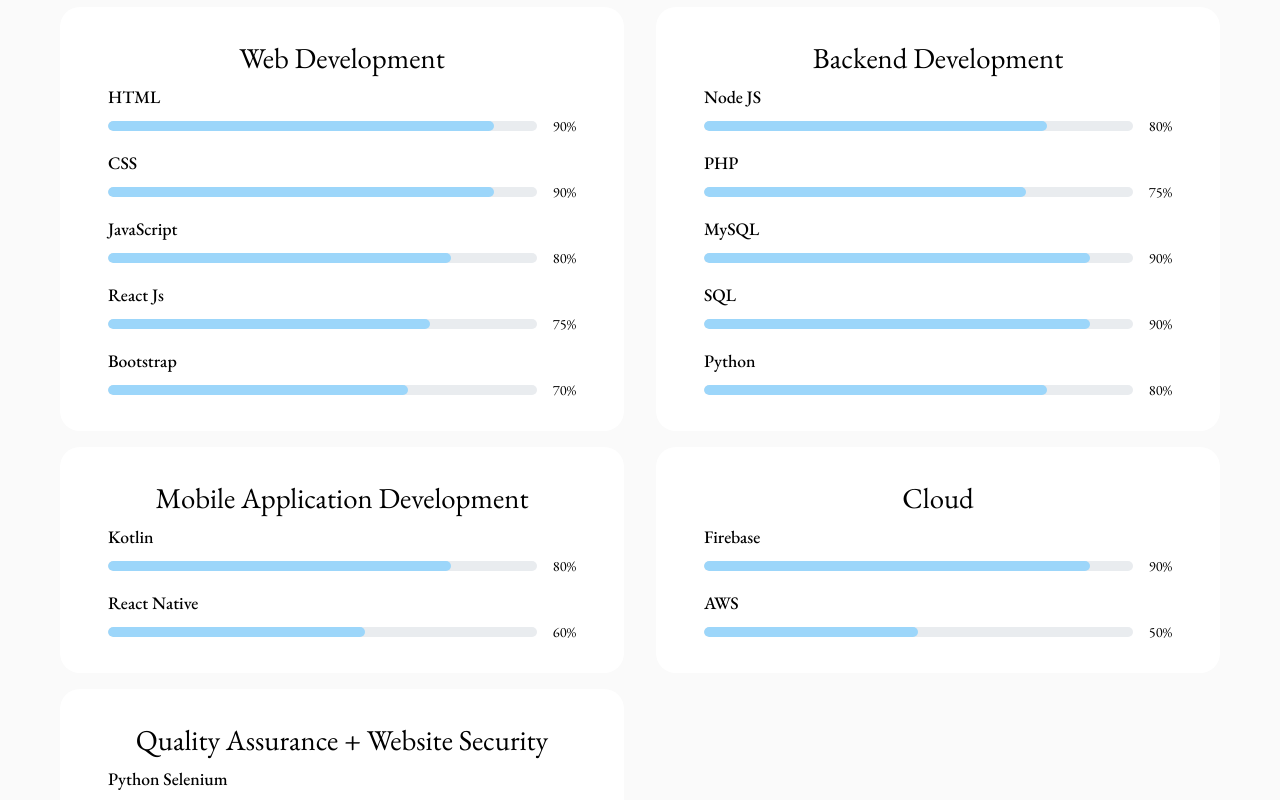
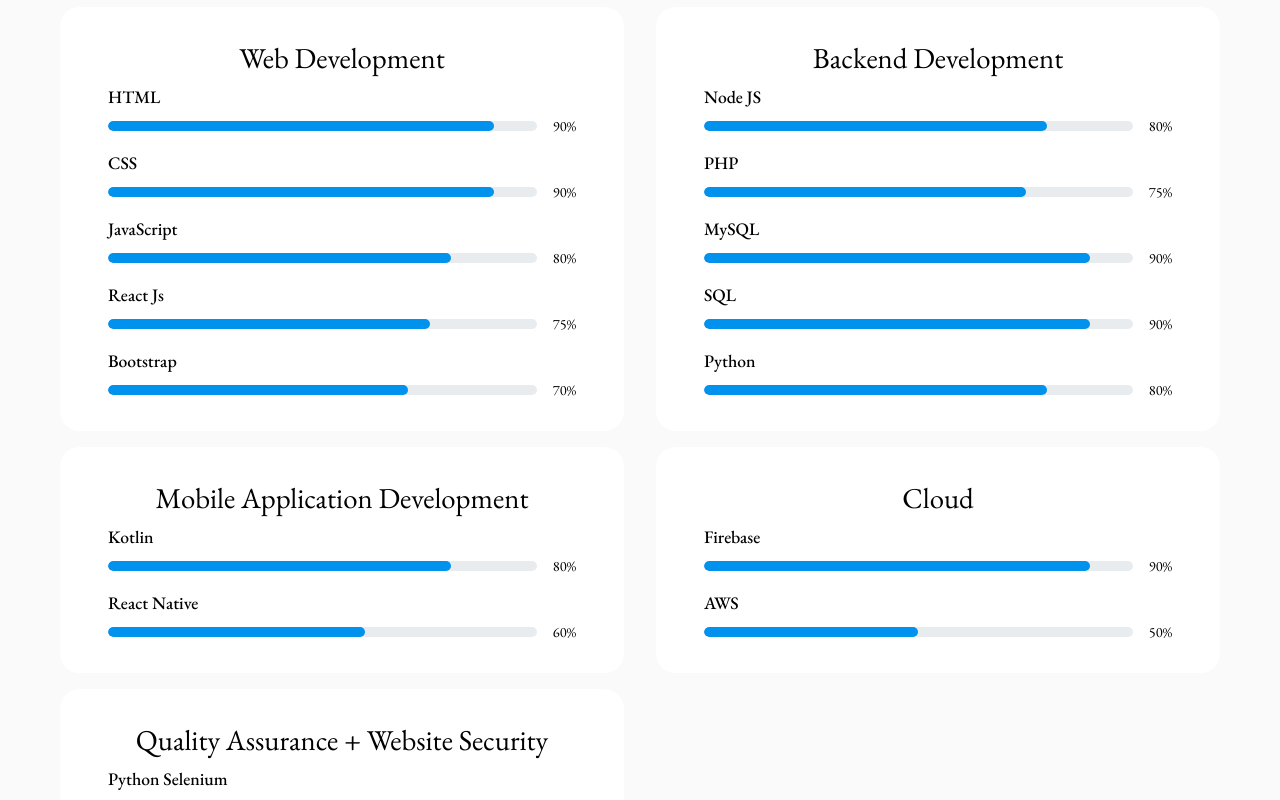
Before and after one commit to varungnathan/varun-gopinath-portfolio, a React (Create React App) app: page / in a window 1280 px wide. Shown: the part 1440-2240 px from the top of the page. Built offline with nearby package versions, Linux system fonts and the light colour scheme.

Commit message:
Add lottie-react dependency and update skills component styles

```diff
--- a/package.json
+++ b/package.json
@@ -5,6 +5,7 @@
   "dependencies": {
     "@lottiefiles/dotlottie-react": "^0.12.1",
     "cra-template": "1.2.0",
+    "lottie-react": "^2.4.0",
     "lottie-web": "^5.12.2",
     "react": "^19.0.0",
     "react-dom": "^19.0.0",
--- a/src/components/skills/skills.css
+++ b/src/components/skills/skills.css
@@ -70,7 +70,7 @@
   width: 0;
   transition: width 0.5s ease-in-out;
   border-radius: 5px;
-  background-color: #9cd6fa;
+  background-color: #0092ed;
 }
 
 .skills__level {
```
Also changed, not shown: src/components/animation/React.json (added, +1 -0 lines), 1 other file (tests, documents, lock files or other folders).
